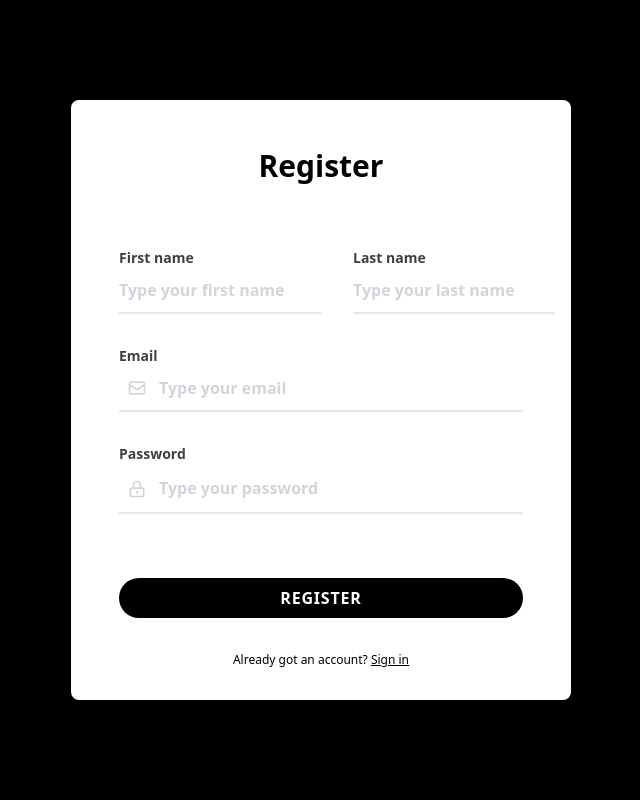
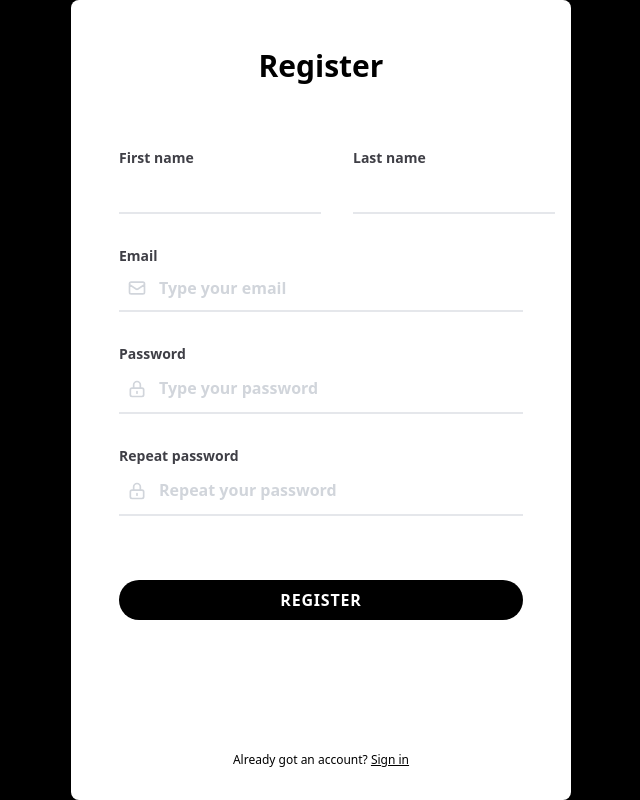
Before and after one commit to kgni/alz-news, a Next.js app in the folder frontend/: page /auth in a window 1280 px wide. Both pictures are taken after a click on the element "Sign up now". Shown: the whole page, without its empty margins (319-959 px from the left). Built offline with nearby package versions, Linux system fonts and the light colour scheme; no server answers.

Commit message:
fixing stuff, nice commit name kekw

```diff
--- a/frontend/components/auth/LoginForm.js
+++ b/frontend/components/auth/LoginForm.js
@@ -12,7 +12,7 @@ const LoginForm = ({
 	return (
 		<>
 			<h1 className="font-bold text-3xl mb-16">Login</h1>
-			<form action="/" className="w-full">
+			<form onSubmit={onSubmitForm} action="/" className="w-full">
 				<div className="mb-16">
 					<div className="flex flex-col relative">
 						<label
@@ -55,10 +55,7 @@ const LoginForm = ({
 					</div>
 				</div>
 
-				<button
-					onClick={onSubmitForm}
-					className="bg-black text-white font-bold uppercase w-full rounded-full py-2 tracking-wider self-end"
-				>
+				<button className="bg-black text-white font-bold uppercase w-full rounded-full py-2 tracking-wider self-end">
 					Login
 				</button>
 			</form>
--- a/frontend/components/auth/RegisterForm.js
+++ b/frontend/components/auth/RegisterForm.js
@@ -16,7 +16,7 @@ const RegisterForm = ({
 	return (
 		<>
 			<h1 className="font-bold text-3xl mb-16">Register</h1>
-			<form action="/" className="w-full">
+			<form className="w-full">
 				<div className="mb-16">
 					<div className="flex gap-8 justify-between">
 						<div className="w-1/2 flex flex-col">
@@ -30,9 +30,6 @@ const RegisterForm = ({
 								className="py-3 focus:outline-none border-b-2 border-b-gray placeholder:font-semibold placeholder:text-gray-300 mb-8 leading-tight"
 								id="firstName"
 								type="text"
-								placeholder="Type your first name"
-								onFocus={(e) => (e.target.placeholder = '')}
-								onBlur={(e) => (e.target.placeholder = 'Type your first name')}
 								value={firstName}
 								onChange={(e) => setFirstName(e.target.value)}
 							/>
@@ -48,15 +45,12 @@ const RegisterForm = ({
 								className="py-3 focus:outline-none border-b-2 border-b-gray placeholder:font-semibold placeholder:text-gray-300 mb-8 leading-tight"
 								id="lastName"
 								type="text"
-								placeholder="Type your last name"
-								onFocus={(e) => (e.target.placeholder = '')}
-								onBlur={(e) => (e.target.placeholder = 'Type your last name')}
 								value={lastName}
 								onChange={(e) => setLastName(e.target.value)}
 							/>
 						</div>
 					</div>
-					<div className="flex flex-col relative">
+					<div className="flex flex-col relative mb-8">
 						<label
 							htmlFor="email"
 							className="text-sm font-semibold text-zinc-700"
@@ -65,7 +59,7 @@ const RegisterForm = ({
 						</label>
 						<HiOutlineMail className="absolute top-8 left-2 text-xl text-gray-300" />
 						<input
-							className="p-3 pl-10 focus:outline-none border-b-2 border-b-gray placeholder:font-semibold placeholder:text-gray-300 mb-8 leading-tight"
+							className="p-3 pl-10 focus:outline-none border-b-2 border-b-gray placeholder:font-semibold placeholder:text-gray-300 leading-tight"
 							id="email"
 							type="email"
 							placeholder="Type your email"
@@ -75,7 +69,7 @@ const RegisterForm = ({
 							onChange={(e) => setEmail(e.target.value)}
 						/>
 					</div>
-					<div className="flex flex-col relative">
+					<div className="flex flex-col relative mb-8">
 						<label
 							htmlFor="password"
 							className="text-sm font-semibold text-zinc-700"
@@ -91,6 +85,26 @@ const RegisterForm = ({
 							placeholder="Type your password"
 							onFocus={(e) => (e.target.placeholder = '')}
 							onBlur={(e) => (e.target.placeholder = 'Type your password')}
+							value={password}
+							onChange={(e) => setPassword(e.target.value)}
+						/>
+					</div>
+					<div className="flex flex-col relative">
+						<label
+							htmlFor="password"
+							className="text-sm font-semibold text-zinc-700"
+						>
+							Repeat password
+						</label>
+
+						<HiOutlineLockClosed className="absolute top-[35px] left-2 text-xl text-gray-300" />
+						<input
+							className="p-3 pl-10 focus:outline-none border-b-2 border-b-gray placeholder:font-semibold placeholder:text-gray-300"
+							id="password"
+							type="password"
+							placeholder="Repeat your password"
+							onFocus={(e) => (e.target.placeholder = '')}
+							onBlur={(e) => (e.target.placeholder = 'Repeat your password')}
 							value={password}
 							onChange={(e) => setPassword(e.target.value)}
 						/>
--- a/frontend/helper/connectDB.js
+++ b/frontend/helper/connectDB.js
@@ -6,13 +6,7 @@ async function connectDB() {
 		return mongoose.connection.db;
 	}
 
-	return mongoose.connect(process.env.MONGODB_URI, {
-		useNewUrlParser: true,
-		useUnifiedTopology: true,
-		useFindAndModify: false,
-		useCreateIndex: true,
-		poolSize: 10, //increase poolSize from default 5
-	});
+	return mongoose.connect(process.env.MONGODB_URI);
 }
 
 export default connectDB;
--- a/frontend/model/user.js
+++ b/frontend/model/user.js
@@ -1,6 +1,7 @@
 import { Schema, model, models } from 'mongoose';
 
-const userSchema = new Schema({
+const userSchema = new Schema(
+	{
 		firstName: String,
 		lastName: String,
 		email: { type: String, unique: true },
@@ -13,6 +14,16 @@ const userSchema = new Schema({
 		},
 		image: String,
 		likedArticles: [{ type: Schema.Types.ObjectId, ref: 'NewsArticle' }],
+	},
+	{ timestamps: true }
+);
+
+userSchema.set('toJSON', {
+	transform: (document, returnedObject) => {
+		returnedObject.id = returnedObject._id.toString();
+		delete returnedObject._id;
+		delete returnedObject.__v;
+	},
 });
 
 const User = models.User || model('User', userSchema);
--- a/frontend/pages/admin/dashboard.js
+++ b/frontend/pages/admin/dashboard.js
@@ -8,6 +8,9 @@ import { GiHamburgerMenu } from 'react-icons/gi';
 // CSS
 import styles from '../../styles/Dashboard.module.css';
 
+// session
+import { useSession } from 'next-auth/react';
+
 // Modules
 import DashboardAside from '../../components/Dashboard/DashboardAside';
 import DashboardNewsContent from '../../components/Dashboard/News/DashboardNewsContent';
@@ -17,7 +20,12 @@ import { NewsContext } from '../../context/NewsContext';
 import { ToastContainer, Slide } from 'react-toastify';
 
 import { articleSort } from '../../helper/articleSort';
+import { useRouter } from 'next/router';
+
 const AdminDashboard = () => {
+	const { data: session } = useSession();
+	const router = useRouter();
+
 	const [articles, setArticles] = useState([]);
 
 	// states used for filtering
--- a/frontend/pages/api/auth/[...nextauth].js
+++ b/frontend/pages/api/auth/[...nextauth].js
@@ -41,7 +41,7 @@ export const authOptions = {
 				// find user with the email
 
 				const user = await User.findOne({
-					email: credentials?.email,
+					email: credentials.email,
 				});
 
 				// Email not found
--- a/frontend/pages/api/register.js
+++ b/frontend/pages/api/register.js
@@ -34,6 +34,8 @@ const validateForm = async (firstName, lastName, email, password) => {
 
 export default async function handler(req, res) {
 	// validate if it is a POST
+
+	console.log(req.body);
 	if (req.method !== 'POST') {
 		return res
 			.status(200)
--- a/frontend/pages/auth.js
+++ b/frontend/pages/auth.js
@@ -15,13 +15,11 @@ const AuthPage = () => {
 	const [email, setEmail] = useState('');
 	const [password, setPassword] = useState('');
 
-	console.log(authType);
+	function redirectToHome() {
+		Router.push('/dashboard');
+	}
 
-	function redirectToHome() {
-		const { pathname } = Router;
-
-		if (pathname === '/auth') Router.push('/dashboard');
-	}
+	// TODO - implement error handling, show error messages if user was not registered or validation didn't meet expectations. Show success on successfully created account
 
 	async function registerUser() {
 		const res = await axios
@@ -47,6 +45,8 @@ const AuthPage = () => {
 			.catch((error) => console.log(error));
 	}
 
+	// TODO - throw error and don't redirect if email or password isn't a match. Also sessions are not working at the moment, figure out how to make them work
+
 	async function loginUser() {
 		const res = await signIn('credentials', {
 			email,
@@ -58,13 +58,14 @@ const AuthPage = () => {
 		res.error ? console.log(res.error) : redirectToHome();
 	}
 
-	function onSubmitForm() {
+	function onSubmitForm(e) {
+		// e.preventDefault();
 		authType === 'Login' ? loginUser() : registerUser();
 	}
 
 	return (
 		<section className="bg-black h-screen w-full justify-center flex items-center px-8">
-			<div className="bg-white flex p-12 pb-8 rounded-lg  flex-col items-center w-[500px] min-h-[600px]">
+			<div className="bg-white flex p-12 pb-8 rounded-lg  flex-col items-center w-[500px] min-h-[800px]">
 				{authType === 'Login' && (
 					<LoginForm
 						email={email}
--- a/frontend/pages/index.js
+++ b/frontend/pages/index.js
@@ -3,6 +3,8 @@ import Head from 'next/head';
 import Link from 'next/link';
 import axios from 'axios';
 import { debounce } from 'lodash';
+
+import { useSession } from 'next-auth/react';
 
 // COMPONENTS
 import NewsArticlesList from '../components/NewsArticles/NewsArticlesList';
@@ -81,6 +83,11 @@ export default function Page({
 	const [filterKeyword, setFilterKeyword] = useState('');
 	const [sortingOrder, setSortingOrder] = useState('desc');
 	const [newsSource, setNewsSource] = useState([]);
+
+	// session
+
+	const { data: session, status } = useSession();
+	console.log(session, status);
 
 	// PAGINATION
 
```
Also changed, not shown: 1 other file (tests, documents, lock files or other folders). Lines whose indentation alone changed are shown as unchanged.
